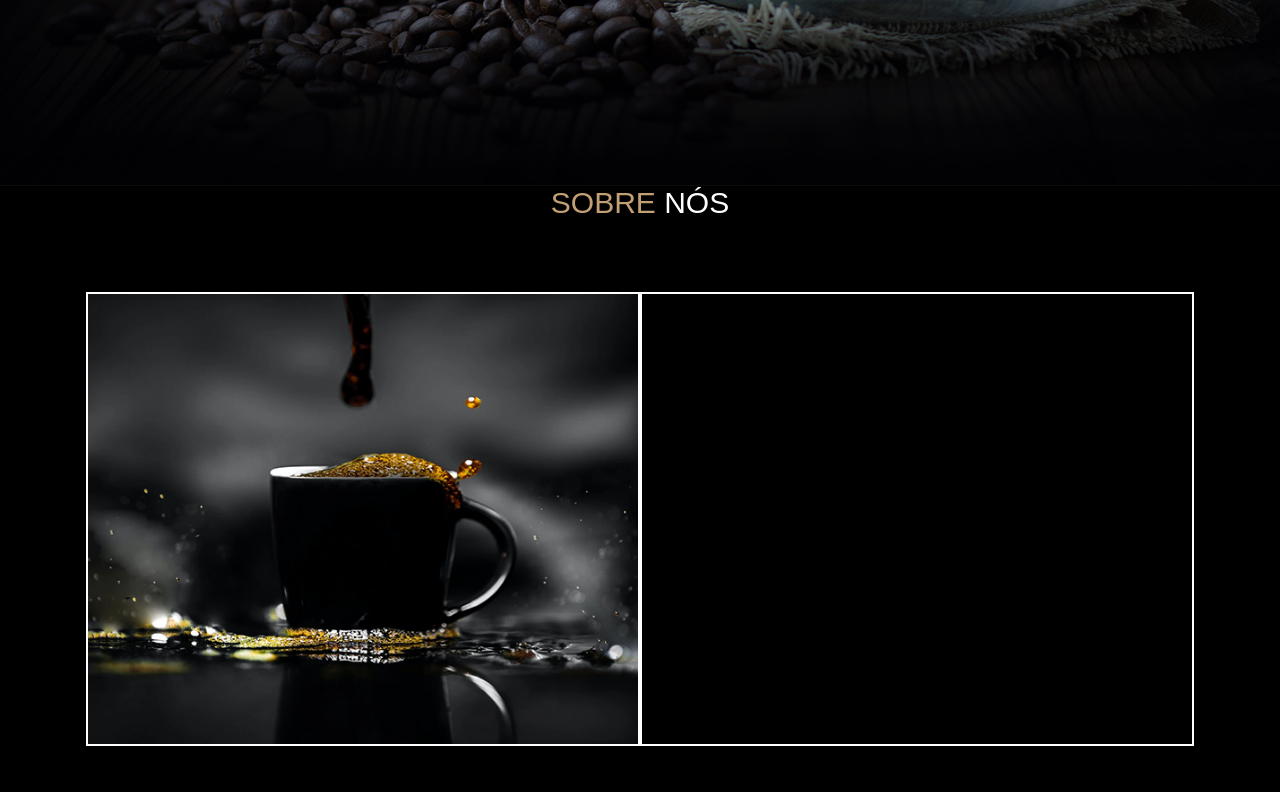
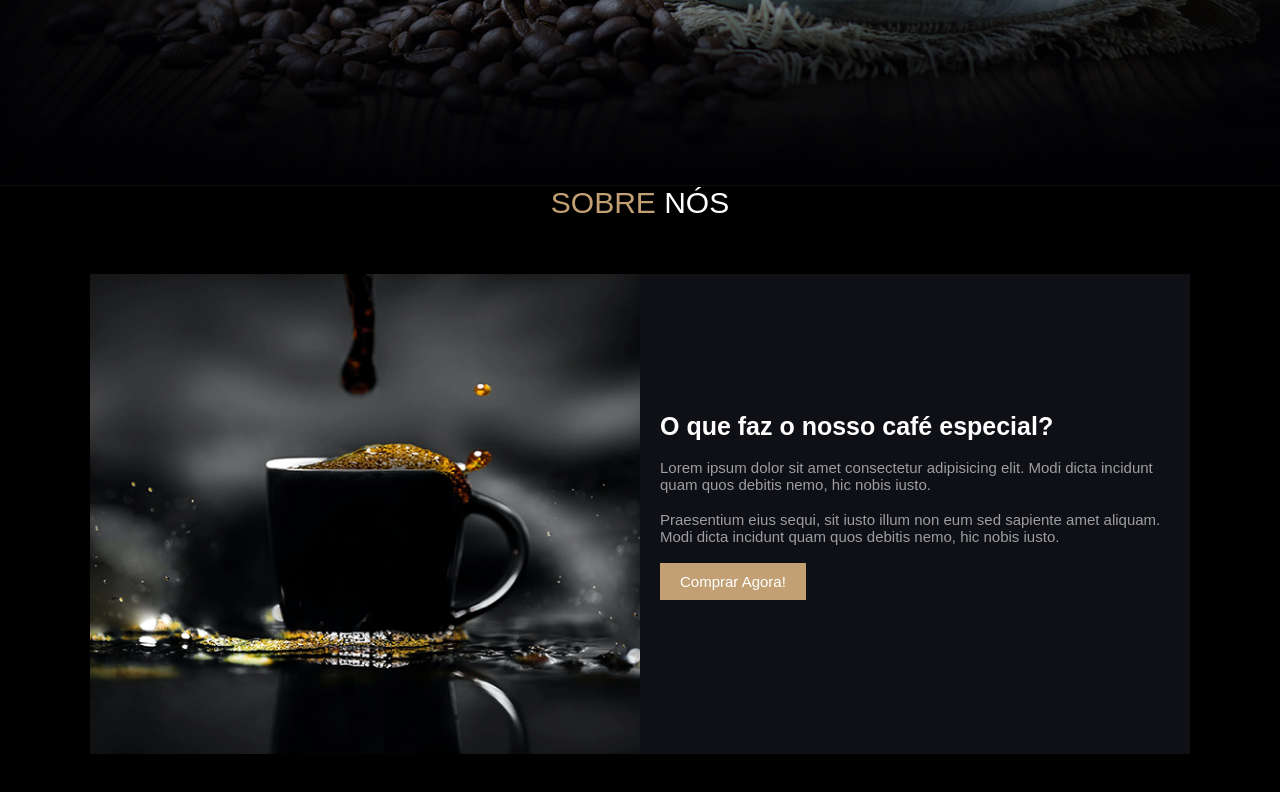
Before and after one commit to desenvolvedorpaulosergio/ProfessionalProjectsHTMLCSSandJS, a plain HTML site: page ProjectsHTMLCSSJS/ThematicSystems/Cafeteria/classhtml/index.html in a window 1280 px wide. Shown: the part 590-1382 px from the top of the page. Drawn offline with nearby package versions, Linux system fonts and the light colour scheme.

Commit message:
Atualizar progresso!

```diff
--- a/ProjectsHTMLCSSJS/ThematicSystems/Cafeteria/classcss/indexstyle.css
+++ b/ProjectsHTMLCSSJS/ThematicSystems/Cafeteria/classcss/indexstyle.css
@@ -6,6 +6,7 @@
     --corfundonav: #000000;
     --corfundonav2: #383838;
     --corbordanav: #1e222e;
+    --cor-fundo-div: #0F1015;
 
     --cor-letra1: #ffffff;
     --cor-letra2: #C3A074;
@@ -95,7 +96,7 @@ nav > #estilo-especifico-opcao{
     line-height: 20px;
 }
 
-#section-project-pt2 > div > button{
+.estilo-padrao-botao{
     font: normal normal 15px var(--font-letra1);
     background: var(--cor-fundo-botao);
     color: var(--cor-letra1);
@@ -104,16 +105,17 @@ nav > #estilo-especifico-opcao{
     transition: 100ms;
 }
 
-#section-project-pt2 > div > button:hover{
+.estilo-padrao-botao:hover{
     background: #a0825e;
     cursor: pointer;
 }
 
-#section-project-pt2 > div > button:active{
+.estilo-padrao-botao:active{
     background: #3f3325;
 }
 
 /* Configurações do Projeto Pt3*/
+
 
 #section-project-pt3 > h1{
     font: normal normal 30px var(--font-letra1);
@@ -129,8 +131,7 @@ nav > #estilo-especifico-opcao{
 }
 
 .estilo-padraodiv-pt3{
-    border: 2px solid white;
-    height: 450px;
+    height: 480px;
     width: 550px;
 }
 
@@ -139,6 +140,23 @@ nav > #estilo-especifico-opcao{
     background-size: cover;
 }
 
-#estilo-especifico-div1{
+#estilo-especifico-div2{
+    background: var(--cor-fundo-div);
+}
 
+#estilo-especifico-div2> h2{
+    font: normal bold 25px var(--font-letra1);
+    color: var(--cor-letra1);
+    padding-top: 25%;
+    padding-left: 20px;
 }
+
+#estilo-especifico-div2 > p{
+    font: normal normal 15px var(--font-letra1);
+    color: var(--cor-letra3);
+    padding-left: 20px;
+}
+
+#config-especifico{
+    margin-left: 20px;
+}
--- a/ProjectsHTMLCSSJS/ThematicSystems/Cafeteria/classhtml/index.html
+++ b/ProjectsHTMLCSSJS/ThematicSystems/Cafeteria/classhtml/index.html
@@ -36,15 +36,28 @@
                 <h1>"CAFÉ FRESCO PELA MANHÃ".</h1>
                 <br>
                 <p>Lorem ipsum dolor sit amet consectetur, adipisicing elit. Quisquam tenetur fuga vel laudantium qui saepe accusamus rem eveniet.</p> <br> <br>
-                <button>Compre Agora</button>
+                <button class="estilo-padrao-botao">Compre Agora</button>
             </div>
         </section>
 
         <section id="section-project-pt3">
-            <h1><span style="color: var(--cor-letra2);">SOBRE</span> NÓS</h1> <br> <br> <br> <br>
+            <h1><span style="color: var(--cor-letra2);">SOBRE</span> NÓS</h1> <br> <br> <br>
             <div id="style-display-divs-sectionpt3">
                 <div class="estilo-padraodiv-pt3" id="estilo-especifico-div1"></div>
-                <div class="estilo-padraodiv-pt3" id="estilo-especifico-div2"></div>
+                <div class="estilo-padraodiv-pt3" id="estilo-especifico-div2">
+                    <h2>O que faz o nosso café especial?</h2> <br>
+                    <p>
+                        Lorem ipsum dolor sit amet consectetur adipisicing elit.
+                        Modi dicta incidunt quam quos debitis nemo, hic nobis iusto.
+                    </p>
+                    <br>
+                    <p>
+                        Praesentium eius sequi, sit iusto illum non eum sed sapiente amet aliquam.
+                        Modi dicta incidunt quam quos debitis nemo, hic nobis iusto.
+                    </p>
+                    <br>
+                    <button class="estilo-padrao-botao" id="config-especifico">Comprar Agora!</button>
+                </div>
             </div>
         </section>
 
```
